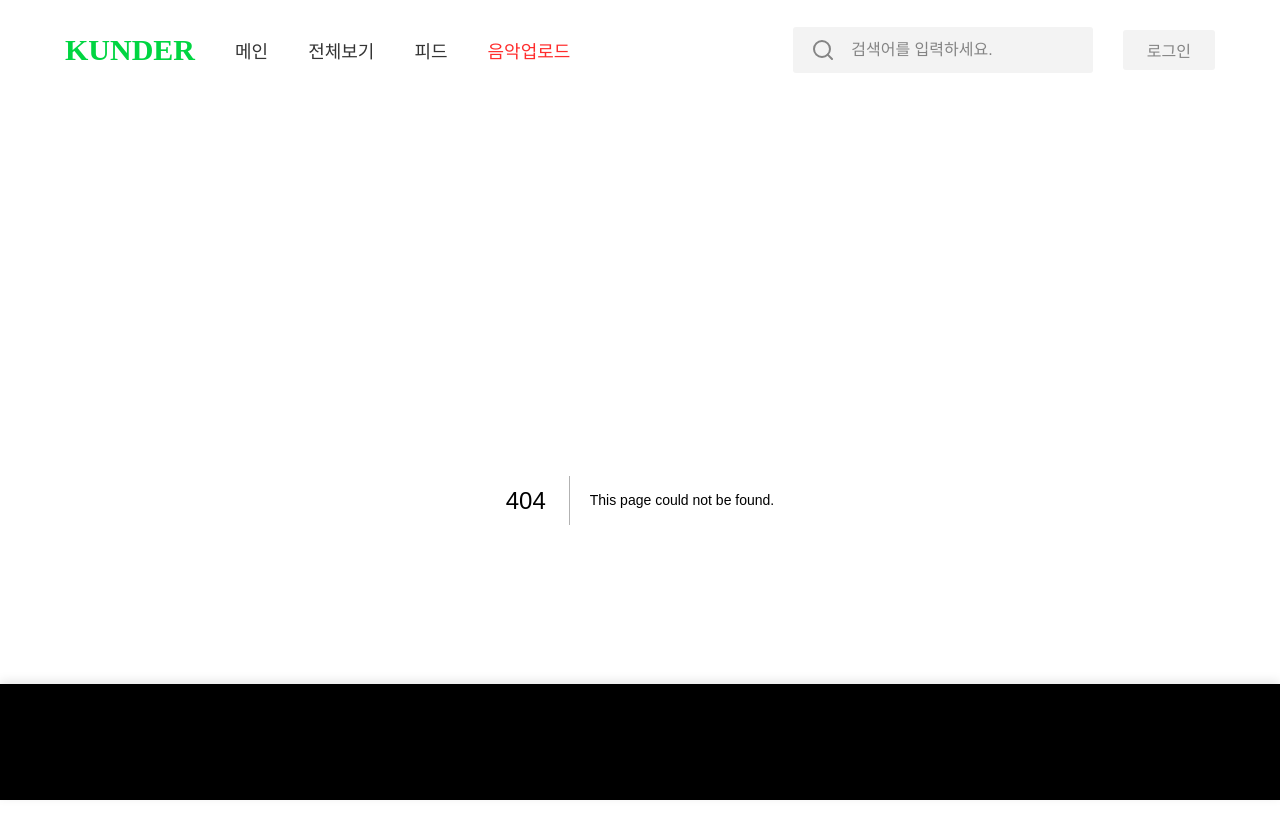
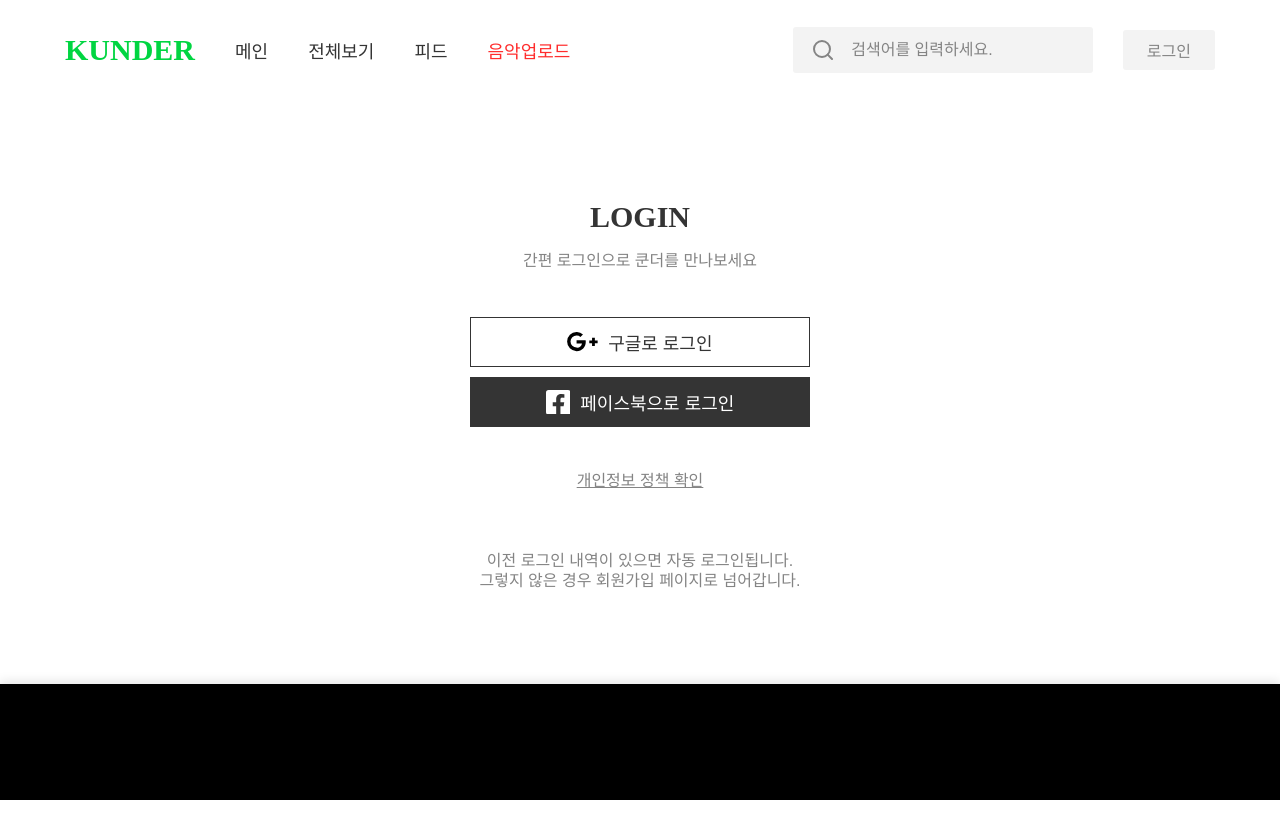
Before and after one commit to Passion-fruits/kunder, a Next.js app: page /login in a window 1280 px wide. Before the commit this address had no page. Shown: the top 838 px of the page. After the commit the page ends 800 px from the top, so only its background shows below. Built offline with nearby package versions, Linux system fonts and the light colour scheme; a web font is replaced by a local one.

Commit message:
[CREATE] LOGIN PAGE

```diff
--- /dev/null
+++ b/assets/facebook.tsx
@@ -0,0 +1,18 @@
+export default function FacebookIcon() {
+  return (
+    <svg
+      xmlns="http://www.w3.org/2000/svg"
+      width="24.625"
+      height="24.625"
+      viewBox="0 0 24.625 24.625"
+    >
+      <path
+        id="Icon_awesome-facebook-square"
+        data-name="Icon awesome-facebook-square"
+        d="M21.987,2.25H2.638A2.638,2.638,0,0,0,0,4.888V24.237a2.638,2.638,0,0,0,2.638,2.638h7.544V18.5H6.72V14.563h3.463v-3c0-3.416,2.034-5.3,5.149-5.3a20.979,20.979,0,0,1,3.052.266V9.875H16.664A1.97,1.97,0,0,0,14.442,12v2.559h3.781l-.6,3.941H14.442v8.372h7.544a2.638,2.638,0,0,0,2.638-2.638V4.888A2.638,2.638,0,0,0,21.987,2.25Z"
+        transform="translate(0 -2.25)"
+        fill="#fff"
+      />
+    </svg>
+  );
+}
--- /dev/null
+++ b/assets/google.tsx
@@ -0,0 +1,17 @@
+export default function GoolgleIcon() {
+  return (
+    <svg
+      xmlns="http://www.w3.org/2000/svg"
+      width="30.642"
+      height="19.151"
+      viewBox="0 0 30.642 19.151"
+    >
+      <path
+        id="Icon_awesome-google-plus-g"
+        data-name="Icon awesome-google-plus-g"
+        d="M19.516,12.7a8.123,8.123,0,0,1,.157,1.594c0,5.474-3.671,9.354-9.2,9.354a9.576,9.576,0,0,1,0-19.151A9.147,9.147,0,0,1,16.89,7.008l-2.6,2.5a5.377,5.377,0,0,0-3.815-1.476,6.05,6.05,0,0,0,0,12.1A5.186,5.186,0,0,0,15.91,16H10.476V12.7h9.04Zm9.247.321v-2.78H25.97v2.78H23.19v2.793h2.78V18.6h2.793v-2.78h2.78V13.025h-2.78Z"
+        transform="translate(-0.9 -4.5)"
+      />
+    </svg>
+  );
+}
--- /dev/null
+++ b/pages/login/index.tsx
@@ -0,0 +1,27 @@
+import FacebookIcon from "../../assets/facebook";
+import GoolgleIcon from "../../assets/google";
+import * as S from "../../styles/loginStyles";
+
+export default function LoginPage() {
+  return (
+    <S.Wrapper>
+      <S.Container>
+        <h1>LOGIN</h1>
+        <p>간편 로그인으로 쿤더를 만나보세요</p>
+        <div>
+          <GoolgleIcon /> 구글로 로그인
+        </div>
+        <div>
+          <FacebookIcon />
+          페이스북으로 로그인
+        </div>
+        <span style={{ textDecoration: "underline" }}>개인정보 정책 확인</span>
+        <p>
+          이전 로그인 내역이 있으면 자동 로그인됩니다.
+          <br />
+          그렇지 않은 경우 회원가입 페이지로 넘어갑니다.
+        </p>
+      </S.Container>
+    </S.Wrapper>
+  );
+}
--- /dev/null
+++ b/styles/loginStyles.ts
@@ -0,0 +1,59 @@
+import styled from "@emotion/styled";
+import { COLOR, CONTAINER, WRAPPER } from "./index";
+
+export const Wrapper = styled(WRAPPER)`
+  padding-top: 100px;
+`;
+
+export const Container = styled(CONTAINER)`
+  display: flex;
+  justify-content: center;
+  align-items: center;
+  flex-direction: column;
+  & h1 {
+    color: ${COLOR.black};
+    font-size: 30px;
+    font-family: "Agency FB";
+    font-weight: bold;
+  }
+  & div {
+    cursor: pointer;
+    border: 1px solid ${COLOR.black};
+    width: 340px;
+    height: 50px;
+    font-size: 18px;
+    color: ${COLOR.black};
+    background-color: white;
+    display: flex;
+    justify-content: center;
+    align-items: center;
+    & svg{
+        margin-right:10px;
+    }
+    &:first-of-type {
+      margin-top: 30px;
+      color: ${COLOR.black};
+    }
+    &:last-of-type {
+      color: white;
+      background-color: ${COLOR.black};
+      margin-top: 10px;
+      margin-bottom: 40px;
+      color: white;
+    }
+  }
+  & span {
+    cursor: pointer;
+    color: ${COLOR.text};
+  }
+  & p {
+    color: ${COLOR.text};
+    font-size: 16px;
+    margin-top: 13px;
+    &:last-of-type {
+      margin-top: 60px;
+      text-align: center;
+      line-height: 20px;
+    }
+  }
+`;
```
